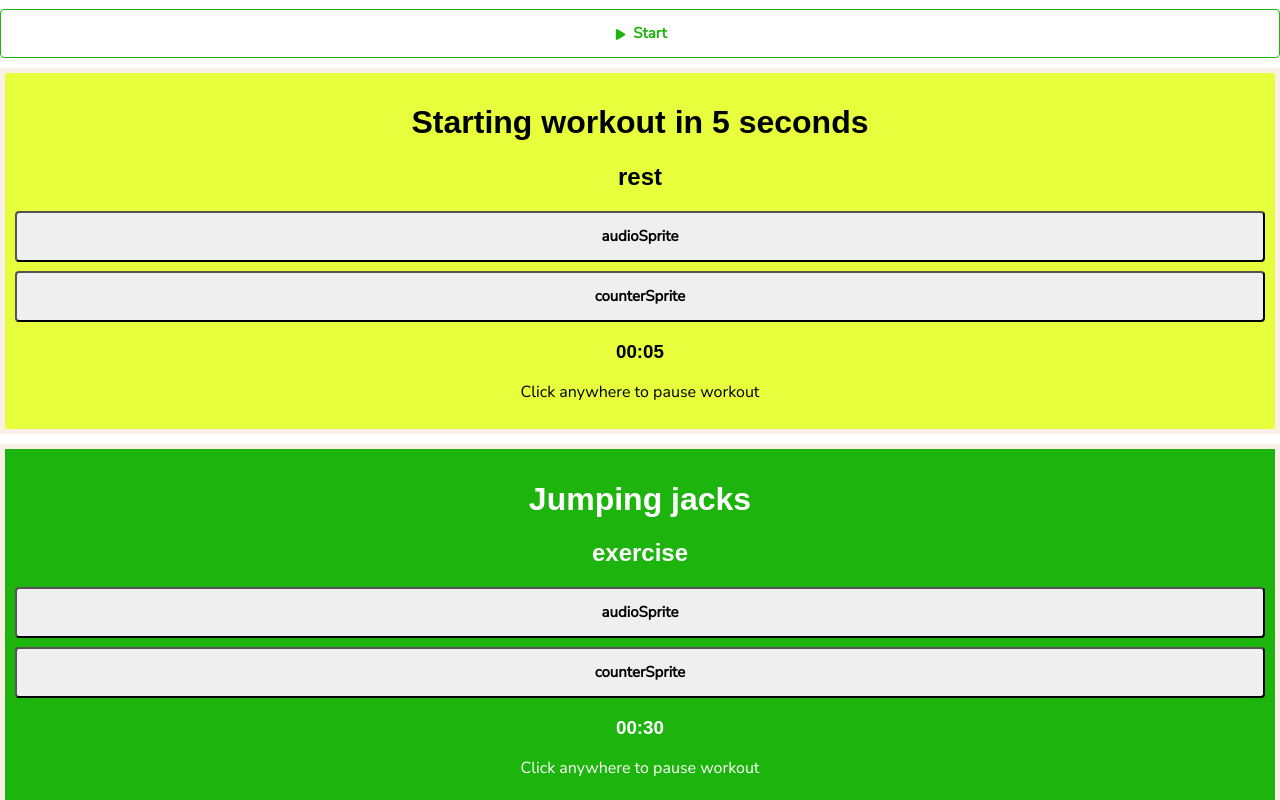
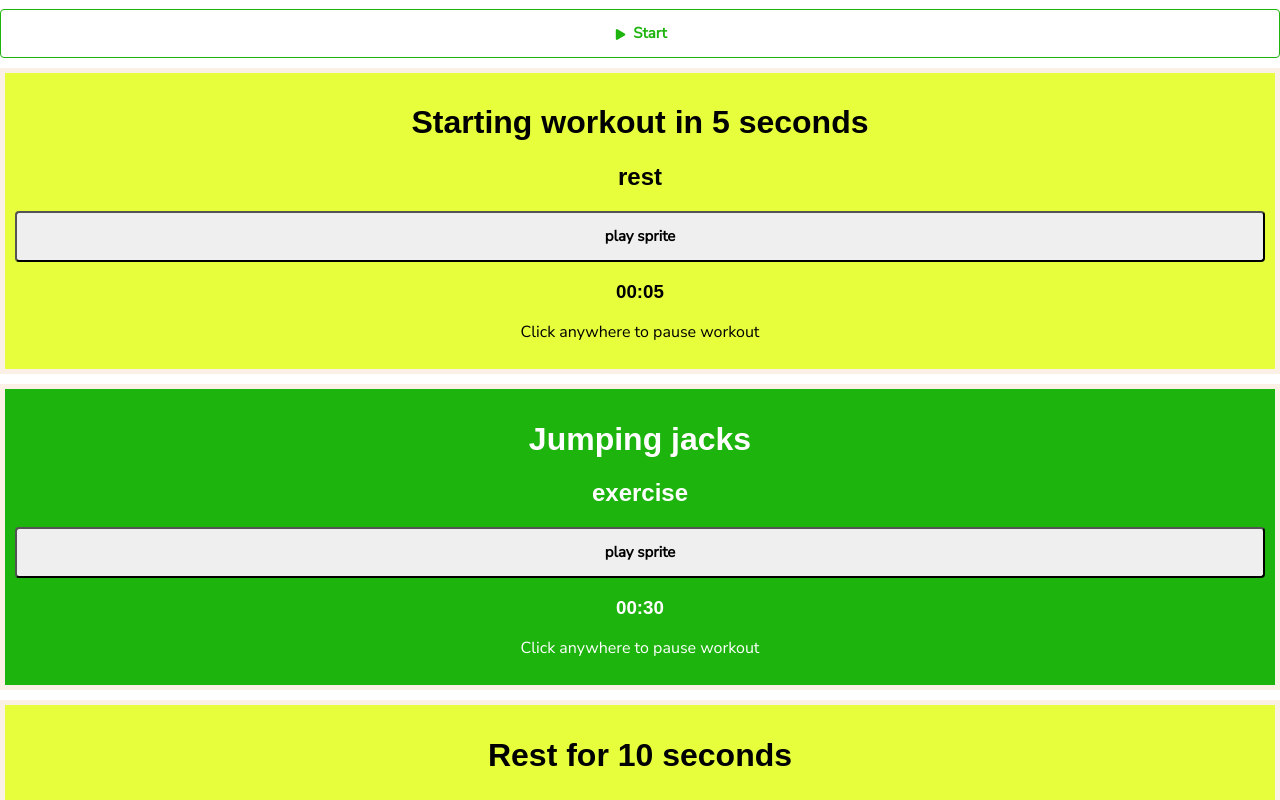
Before and after one commit to imlisayip/7-minute-workout, a React (Vite) app: page / in a window 1280 px wide. Shown: the top 800 px of the page. Built offline with nearby package versions, Linux system fonts and the light colour scheme; no server answers.

Commit message:
combined sprite

```diff
--- a/src/Frame.js
+++ b/src/Frame.js
@@ -27,6 +27,14 @@ export default function Frame(props) {
             setFrame('pause')
         }
     }
+    const handleAudio = () => {
+        console.log(step.spriteTime)
+        play({ id: step.key })
+        const timer = setTimeout(() => {
+            play({ id: step.timer })
+        }, step.spriteTime)
+        return () => clearTimeout(timer)
+    }
 
     return (
         <div
@@ -34,7 +42,7 @@ export default function Frame(props) {
             id={frame}
             role="button"
             tabIndex="0"
-            // onClick={handlePause}
+            onClick={handlePause}
             onKeyDown={() => { }}
         >
             {isPaused ? (
@@ -53,18 +61,9 @@ export default function Frame(props) {
                         <h1>{step.step}</h1>
                         <h2>{step.type}</h2>
                         <button
-                            onClick={() => {
-                                play({ id: step.key })
-                            }}
+                            onClick={handleAudio}
                         >
-                            audioSprite
-            </button>
-                        <button
-                            onClick={() => {
-                                play({ id: step.timer })
-                            }}
-                        >
-                            counterSprite
+                            play sprite
             </button>
                         <Clock countdown={props.elapsedTime} timer={step.elapsedTime / 1000} />
                         <p>Click anywhere to pause workout</p>
```
